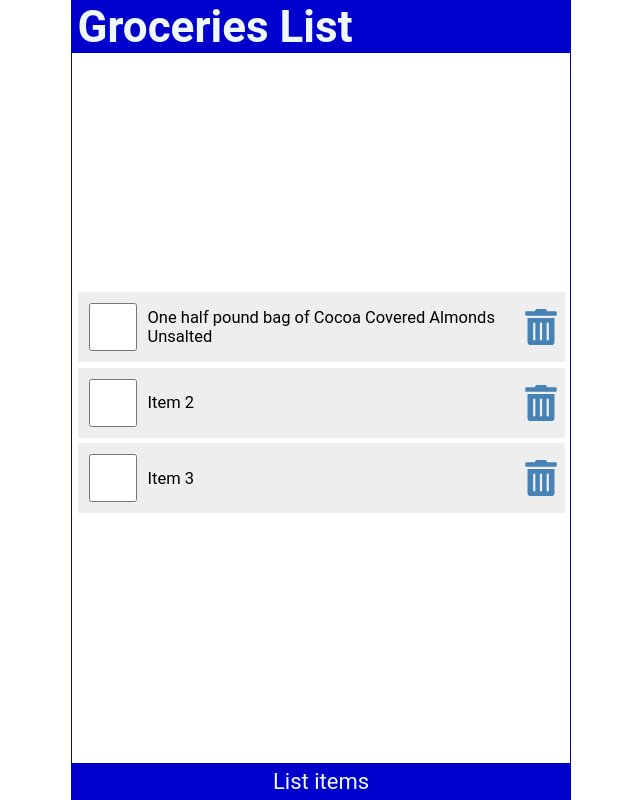
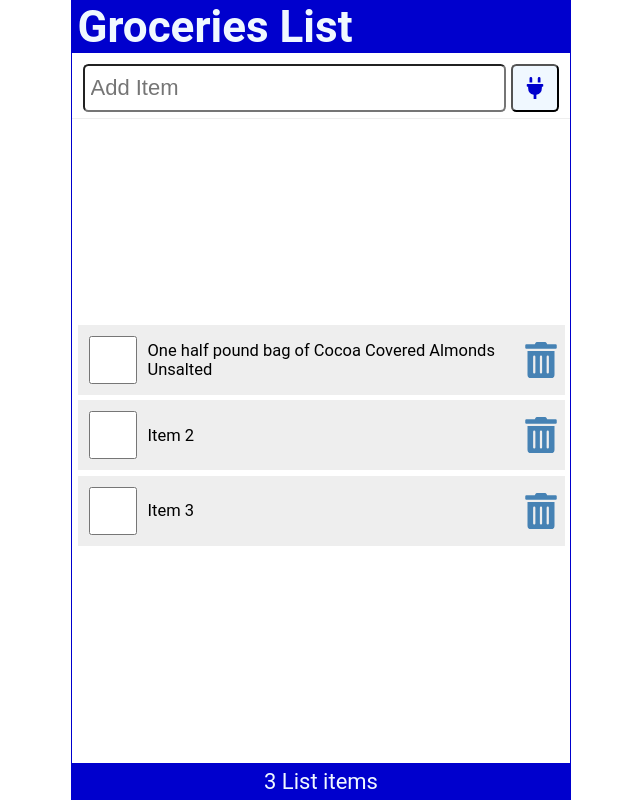
Before and after one commit to ssricoolgirl/o1put, a React (Create React App) app: page / in a window 1280 px wide. Shown: the whole page, without its empty margins (319-959 px from the left). Built offline with nearby package versions, Linux system fonts and the light colour scheme.

Commit message:
Adding controllers

```diff
--- /dev/null
+++ b/src/AddItem.js
@@ -0,0 +1,24 @@
+import { FaPlug, FaTrashAlt } from 'react-icons/fa'
+const AddItem= ({newItem, setNewItem, handleSubmit}) =>{
+    return <form className="addForm">
+            <label htmlFor='addItem'> Add Item</label>
+            <input
+                autoFocus
+                id='addItem'
+                type='text'
+                placeholder='Add Item'
+                required
+                value={newItem}
+                onChange={(e)=>setNewItem(e.target.value)}
+                />
+                <button
+                type ='submit'
+                aria-label="Add Item"
+                >
+
+            <FaPlug />
+
+            </button>
+    </form>
+}
+export default AddItem
--- a/src/App.js
+++ b/src/App.js
@@ -1,7 +1,9 @@
 import Header from './Header';
 import Content from './Content';
 import Footer from './Footer';
+import AddItem from './AddItem';
 import { useState } from 'react';
+
 
 function App() {
     const [items, setItems] = useState([
@@ -21,27 +23,53 @@
             item: "Item 3"
         }
     ]);
+    const [newItem,setNewItem]= useState('')
+
+    const setAndSaveItems =(newItems)=>{
+        setItems(newItems);
+        localStorage.setItem('shoppinglist', JSON.stringify(newItems));
+
+}
+
+    const addItem =(item)=> {
+        const id= items.length ? items[items.length-1].id+1:1;
+        const myNewItem={id, checked:false,item};
+        const listItems=[...items, myNewItem];
+        setAndSaveItems(listItems);
+    }
     const handleCheck = (id) => {
         const listItems = items.map((item) => item.id === id ? { ...item, checked: !item.checked } : item);
-        setItems(listItems);
-        localStorage.setItem('shoppinglist', JSON.stringify(listItems));
+        setAndSaveItems(listItems);
     }
 
     const handleDelete = (id) => {
         const listItems = items.filter((item) => item.id !== id);
-        setItems(listItems);
-        localStorage.setItem('shoppinglist', JSON.stringify(listItems));
+        setAndSaveItems(listItems);
+    }
+
+    const handleSubmit =(e)=>{
+        e.preventDefault();
+        if(!newItem) return;
+       // console.log(newItem);
+        addItem(newItem);
+        setNewItem('')
+
     }
 
   return (
     <div className="App">
       <Header title= "Grocery List" />
+      <AddItem
+      newItem={newItem}
+      setNewItem={setNewItem}
+      handleSubmit={handleSubmit}
+      />
       <Content
       items={items}
       handleCheck={handleCheck}
       handleDelete={handleDelete}
       />
-      <Footer />
+      <Footer length={items.length} />
     </div>
   );
 }
--- a/src/LineItem.js
+++ b/src/LineItem.js
@@ -1,7 +1,7 @@
 import { FaTrashAlt } from 'react-icons/fa'
 
 const LineItem =({item, handleCheck,handleDelete})=>{
-    return (<li className="item" key={item.id}>
+    return (<li className="item">
     <input
         type="checkbox"
         onChange={() => handleCheck(item.id)}
--- a/src/index.css
+++ b/src/index.css
@@ -116,3 +116,45 @@
     color: red;
     outline: none;
   }
+
+  .addForm {
+    width: 100%;
+    display: flex;
+    justify-content: flex-start;
+    margin: 0.5rem 0 0;
+    padding: 0 0.5rem 0.25rem;
+    border-bottom: 1px solid #eee;
+  }
+
+  .addForm label {
+    position: absolute;
+    left: -99999px;
+  }
+
+  .addForm input[type='text'] {
+    flex-grow: 1;
+    max-width: calc(100% - 50px);
+    min-height: 48px;
+    font-size: 1rem;
+    padding: 0.25rem;
+    border-radius: 0.25rem;
+    margin-right: 0.25rem;
+    outline: none;
+  }
+  button {
+    height: 48px;
+    min-width: 48px;
+    border-radius: 0.25rem;
+    padding: 0.5rem;
+    font-size: 1rem;
+    background-color: aliceblue;
+    color: mediumblue;
+    cursor: pointer;
+  }
+
+  button:focus,
+  button:hover {
+    color: white;
+    background-color: limegreen;
+    outline: none;
+  }
```
